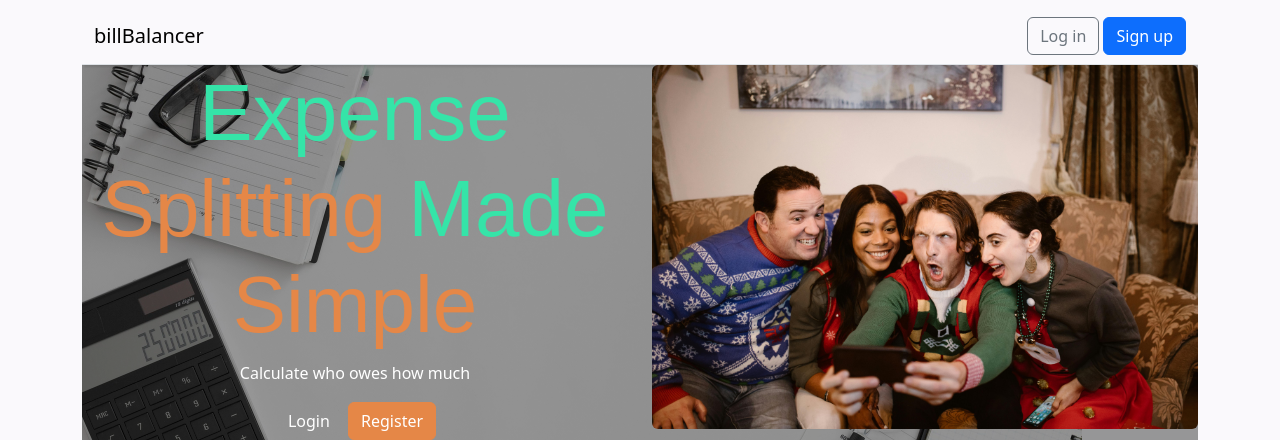
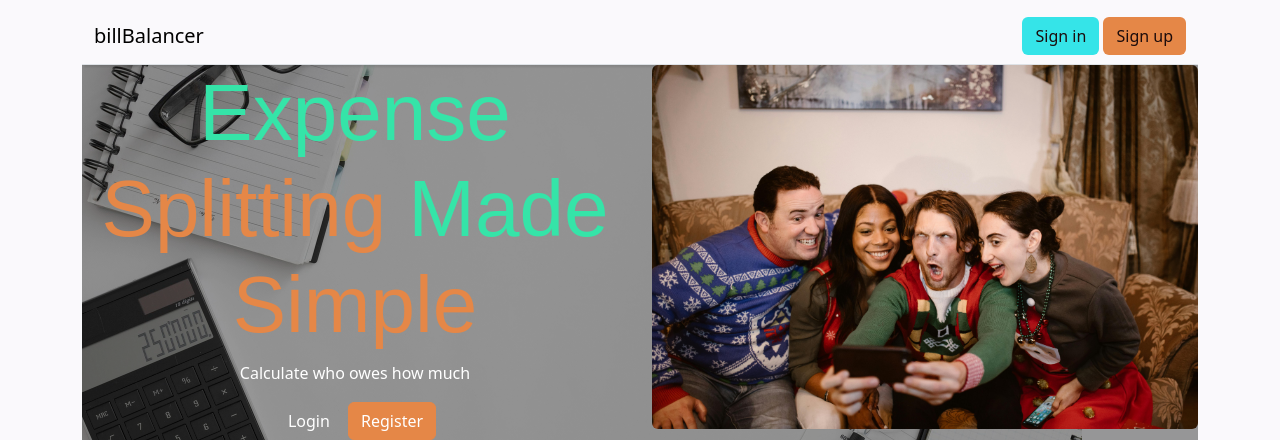
Before and after one commit to sbojorge/Bill_splitting_0124Hackathon, a Django app: page / in a window 1280 px wide. Shown: the top 440 px of the page. Run offline with Django 3.2, Linux system fonts and the light colour scheme; some libraries are stand-ins or nearby versions.

Commit message:
Update style of buttons in the navbar

```diff
--- a/templates/navbar.html
+++ b/templates/navbar.html
@@ -4,32 +4,36 @@
   <div class="container-fluid">
     <a class="navbar-brand" href="{% url 'home' %}">billBalancer</a>
     <ul class="navbar-nav me-auto mb-lg-0">
-
       <!-- Navbar item available if logged in -->
       {% if user.is_authenticated %}
       <li class="nav-item">
         <a class="nav-link" href="{% url 'new_event' %}">Create Event</a>
       </li>
-      {% endif %}
-
-      {% comment %} <li class="nav-item">
+      {% endif %} {% comment %}
+      <li class="nav-item">
         <a class="nav-link" href="{% url 'contact' %}">Contact</a>
-      </li> {% endcomment %}
+      </li>
+      {% endcomment %}
     </ul>
     {% if user.is_authenticated %}
     <div class="gap-3">
       {{ user.username | capfirst }}
-      <a class="btn btn-info" href="{% url 'account_logout' %}"
-        role="button">Logout</a>
+      <a class="btn btn-logout" href="{% url 'account_logout' %}" role="button"
+        >Logout</a
+      >
     </div>
     {% else %}
     <div class="gap-3">
-      <a class="btn btn-outline-secondary" href="{% url 'account_login' %}"
-        role="button">Log in</a>
-      <a class="btn btn-primary" href="{% url 'account_signup' %}"
-        role="button">Sign up</a>
+      <a
+        class="btn btn-signin"
+        href="{% url 'account_login' %}"
+        role="button"
+        >Sign in</a
+      >
+      <a class="btn btn-signup" href="{% url 'account_signup' %}" role="button"
+        >Sign up</a
+      >
     </div>
     {% endif %}
-
   </div>
 </nav>
```
